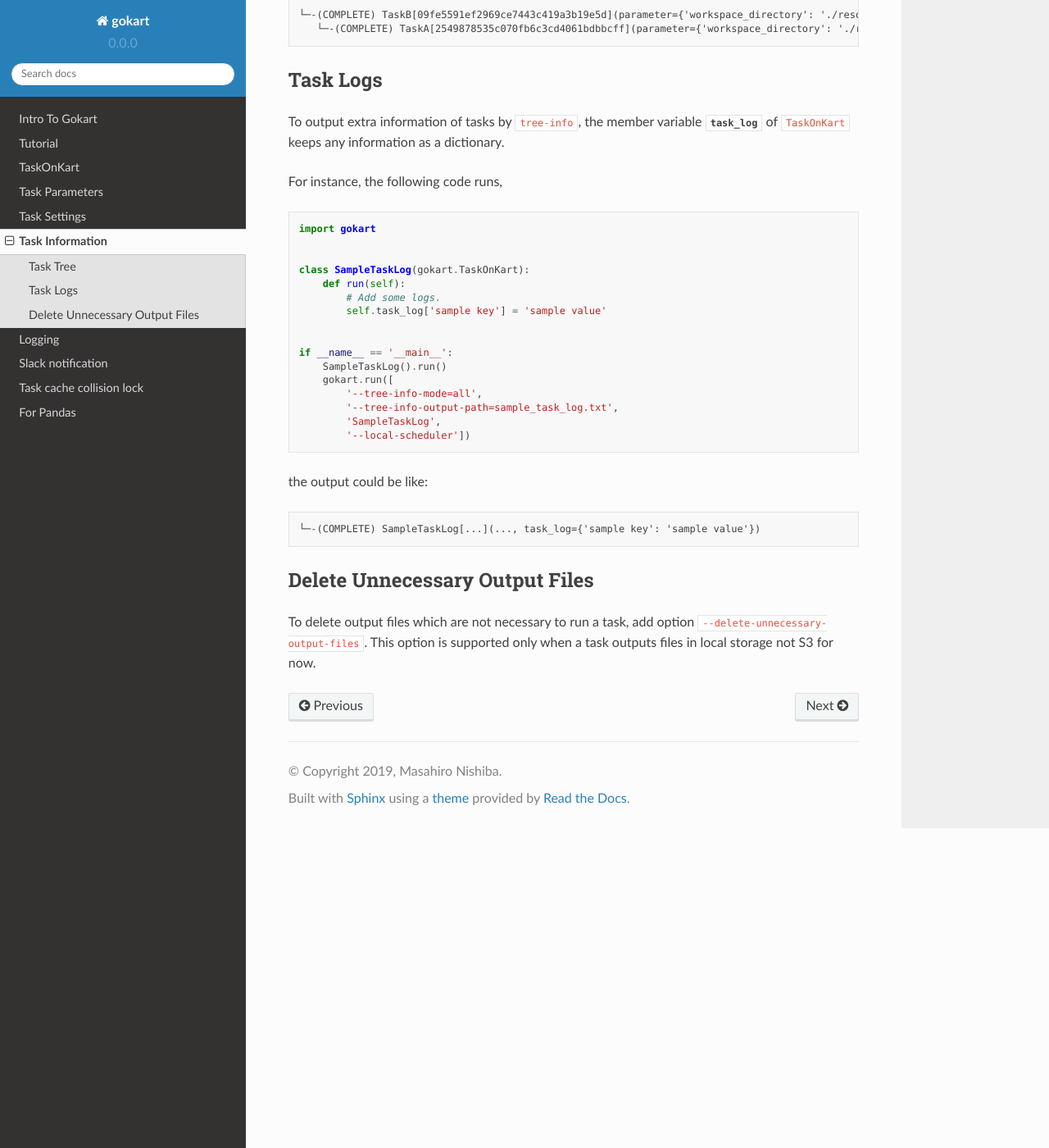
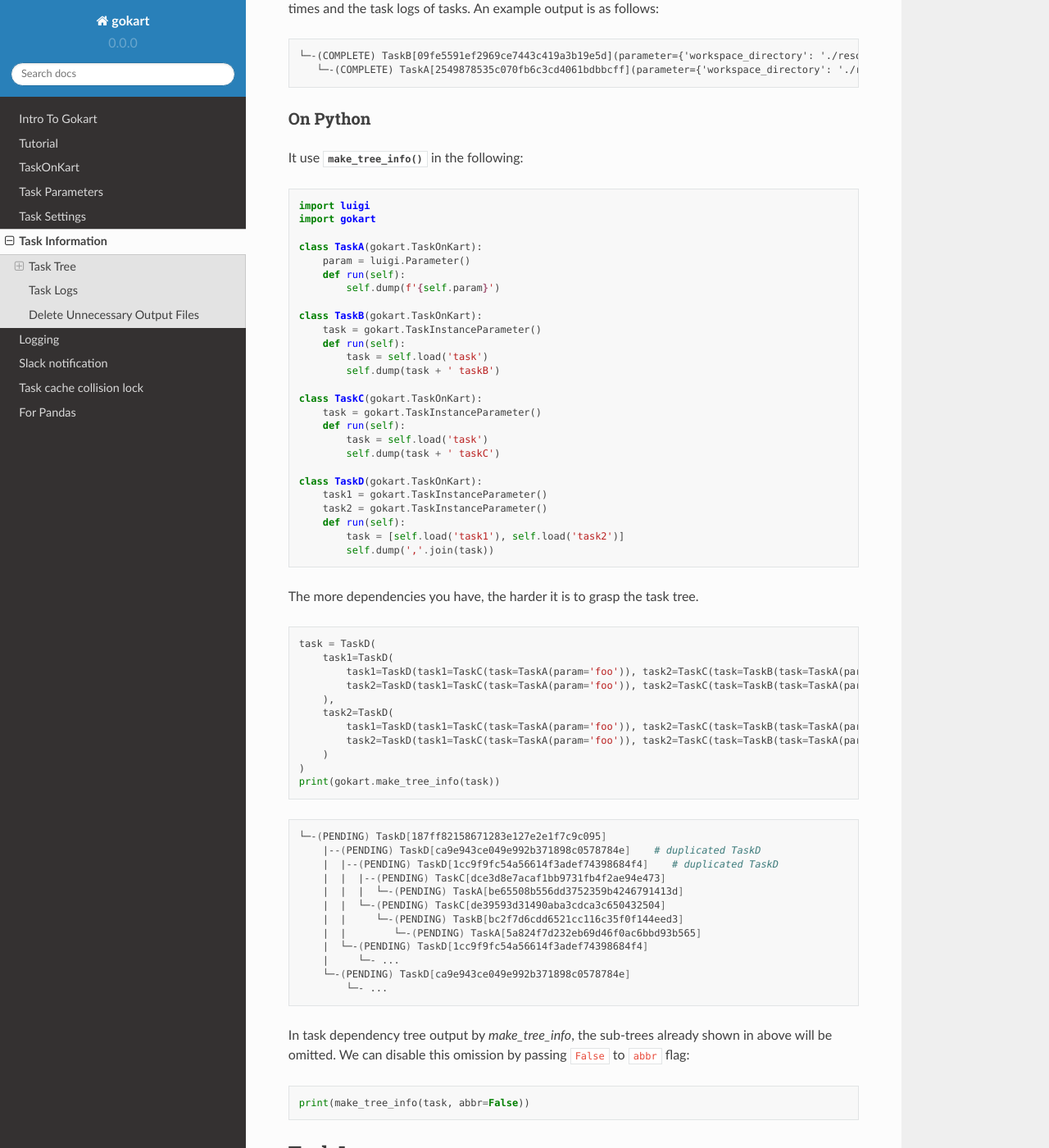
Before and after one commit to m3dev/gokart, a Sphinx documentation site: the page built from docs/task_information.rst, in a window 1280 px wide and 1400 px high, scrolled down 967 px. Shown: the whole window at 82% size. Built offline with Sphinx 7.4.7 and the Read the Docs theme 2.0.0, drawn with Linux system fonts in a browser that asks for light colours; pages that are not in the unit, such as notebooks, are missing from menus; the version number is read from the project's files by our own code.

Commit message:
compress info tree (#192)
* add abbreviation

* compress

* add ut

* update document

* Update docs/task_information.rst

Co-authored-by: hirosassa <hiro.sassa@gmail.com>

* Update docs/task_information.rst

Co-authored-by: hirosassa <hiro.sassa@gmail.com>

* fix doc

* compress -> abbr

* use task set

* visited_tasks

Co-authored-by: hirosassa <hiro.sassa@gmail.com>

```diff
--- a/docs/task_information.rst
+++ b/docs/task_information.rst
@@ -7,6 +7,10 @@
 There are two ways to print the significant parameters and state of the task and its dependencies in a tree format.
 One is to use luigi module. See `luigi.tools.deps_tree module <https://luigi.readthedocs.io/en/stable/api/luigi.tools.deps_tree.html>`_ for details.
 Another is to use ``task-info`` option which is implemented in gokart.
+
+
+On CLI
+~~~~~~
 
 An example implementation could be like:
 
@@ -51,6 +55,85 @@
        └─-(COMPLETE) TaskA[2549878535c070fb6c3cd4061bdbbcff](parameter={'workspace_directory': './resources/', 'local_temporary_directory': './resources/tmp/', 'param': 'called by TaskB'}, output=['./resources/output_of_task_a_2549878535c070fb6c3cd4061bdbbcff.pkl'], time=0.0009829998016357422s, task_log={})
 
 
+On Python
+~~~~~~~~~
+
+It use :func:`~gokart.info.make_tree_info` in the following:
+
+
+.. code:: python
+
+    import luigi
+    import gokart
+
+    class TaskA(gokart.TaskOnKart):
+        param = luigi.Parameter()
+        def run(self):
+            self.dump(f'{self.param}')
+
+    class TaskB(gokart.TaskOnKart):
+        task = gokart.TaskInstanceParameter()
+        def run(self):
+            task = self.load('task')
+            self.dump(task + ' taskB')
+
+    class TaskC(gokart.TaskOnKart):
+        task = gokart.TaskInstanceParameter()
+        def run(self):
+            task = self.load('task')
+            self.dump(task + ' taskC')
+
+    class TaskD(gokart.TaskOnKart):
+        task1 = gokart.TaskInstanceParameter()
+        task2 = gokart.TaskInstanceParameter()
+        def run(self):
+            task = [self.load('task1'), self.load('task2')]
+            self.dump(','.join(task))
+
+
+The more dependencies you have, the harder it is to grasp the task tree.
+
+
+.. code:: python
+
+    task = TaskD(
+        task1=TaskD(
+            task1=TaskD(task1=TaskC(task=TaskA(param='foo')), task2=TaskC(task=TaskB(task=TaskA(param='bar')))),  # same task
+            task2=TaskD(task1=TaskC(task=TaskA(param='foo')), task2=TaskC(task=TaskB(task=TaskA(param='bar'))))   # same task
+        ),
+        task2=TaskD(
+            task1=TaskD(task1=TaskC(task=TaskA(param='foo')), task2=TaskC(task=TaskB(task=TaskA(param='bar')))),  # same task
+            task2=TaskD(task1=TaskC(task=TaskA(param='foo')), task2=TaskC(task=TaskB(task=TaskA(param='bar'))))   # same task
+        )
+    )
+    print(gokart.make_tree_info(task))
+
+
+.. code:: sh
+
+    └─-(PENDING) TaskD[187ff82158671283e127e2e1f7c9c095]
+        |--(PENDING) TaskD[ca9e943ce049e992b371898c0578784e]    # duplicated TaskD
+        |  |--(PENDING) TaskD[1cc9f9fc54a56614f3adef74398684f4]    # duplicated TaskD
+        |  |  |--(PENDING) TaskC[dce3d8e7acaf1bb9731fb4f2ae94e473]
+        |  |  |  └─-(PENDING) TaskA[be65508b556dd3752359b4246791413d]
+        |  |  └─-(PENDING) TaskC[de39593d31490aba3cdca3c650432504]
+        |  |     └─-(PENDING) TaskB[bc2f7d6cdd6521cc116c35f0f144eed3]
+        |  |        └─-(PENDING) TaskA[5a824f7d232eb69d46f0ac6bbd93b565]
+        |  └─-(PENDING) TaskD[1cc9f9fc54a56614f3adef74398684f4]
+        |     └─- ...
+        └─-(PENDING) TaskD[ca9e943ce049e992b371898c0578784e]
+            └─- ...
+
+
+In task dependency tree output by `make_tree_info`, the sub-trees already shown in above will be omitted.
+We can disable this omission by passing ``False`` to ``abbr`` flag:
+
+.. code:: python
+
+    print(make_tree_info(task, abbr=False))
+
+
+
 Task Logs
 ---------
 To output extra information of tasks by ``tree-info``, the member variable :attr:`~gokart.task.TaskOnKart.task_log` of ``TaskOnKart`` keeps any information as a dictionary.
```
Also changed, not shown: 2 other files.
